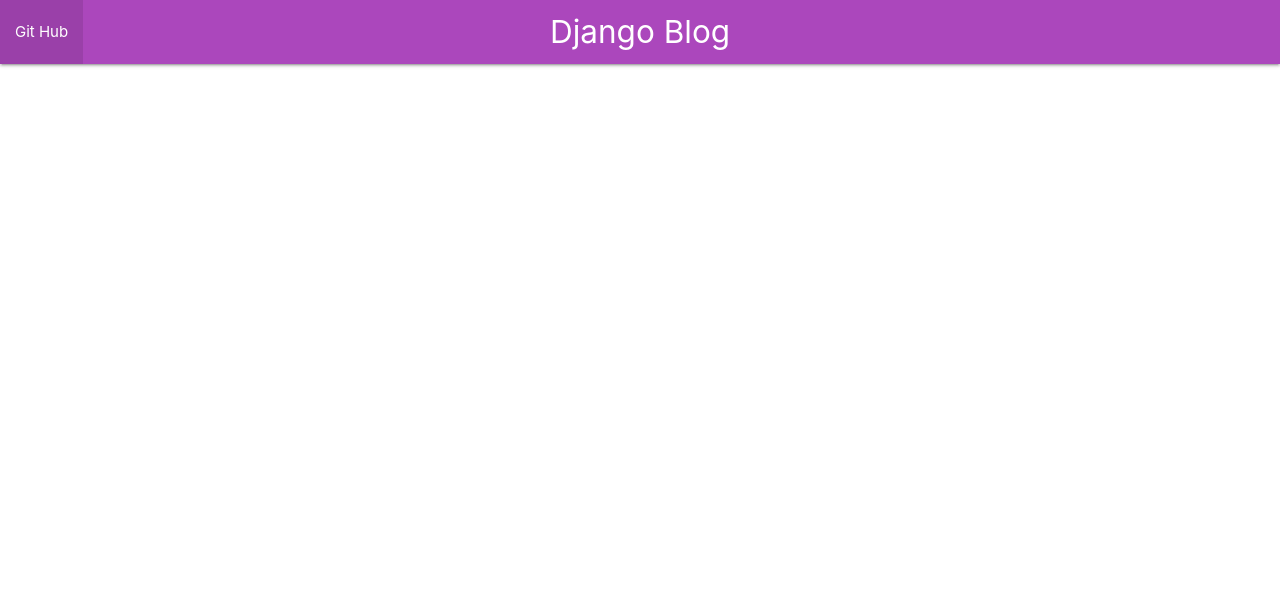
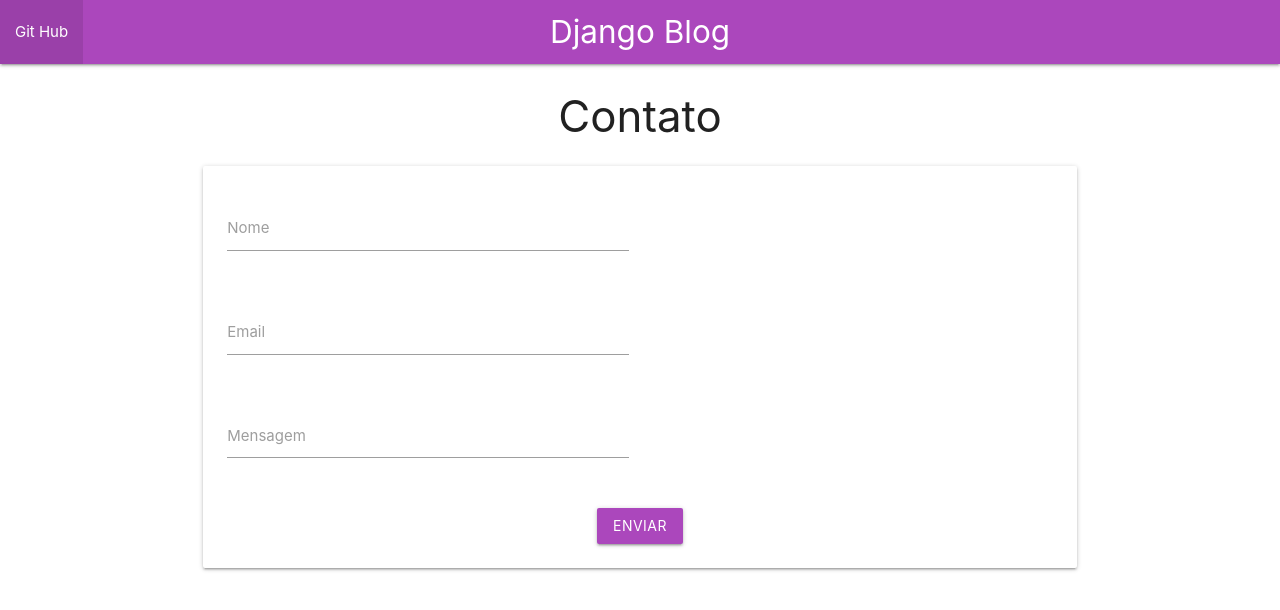
Before and after one commit to RodrigoBLima/Blog-Django, a Django app: page /contato in a window 1280 px wide. Shown: the top 610 px of the page. Run offline with Django 3.2, Linux system fonts and the light colour scheme.

Commit message:
layout ok contato.html

```diff
--- a/blog/templates/contato.html
+++ b/blog/templates/contato.html
@@ -8,7 +8,6 @@
 
     <!-- Compiled and minified CSS -->
     <link rel="stylesheet" href="https://cdnjs.cloudflare.com/ajax/libs/materialize/1.0.0/css/materialize.min.css">
-
 </head>
 <body>
     <nav>
@@ -19,6 +18,50 @@
             </ul>
         </div>
     </nav>
+    <div class="container center" >
+        <h3>Contato</h3>
+
+
+        <div class="row">
+                <div class="col s12 m12">
+                <div class="card darken-1">
+                    <div class="card-content black-text">
+
+                        <form action="" class="m6">
+                            <div class="row">
+                                <div class="input-field col s6">
+                                        <input id="first_name" type="text" class="validate">
+                                        <label for="first_name">Nome</label>
+                                </div>
+                            </div>
+                            <div class="row">
+                                    <div class="input-field col s6">
+                                      <input id="email" type="email" class="validate">
+                                      <label for="email">Email</label>
+                                    </div>
+                            </div>
+
+                            <div class="row">
+                                <div class="input-field col s6">
+                                <textarea id="textarea1" class="materialize-textarea"></textarea>
+                                <label for="textarea1">Mensagem</label>
+                                </div>
+                            </div>
+
+                             <button class="btn purple lighten-1" type="submit">Enviar</button>
+
+                        </form>
+
+
+
+                    </div>
+                </div>
+                </div>
+        </div>
+
+
+
+    </div>
 
 
     <!-- Compiled and minified JavaScript -->
```
